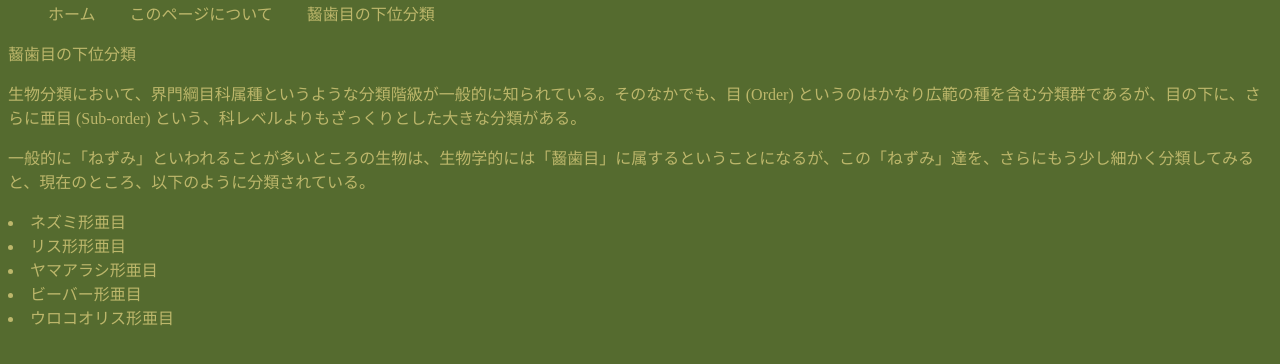
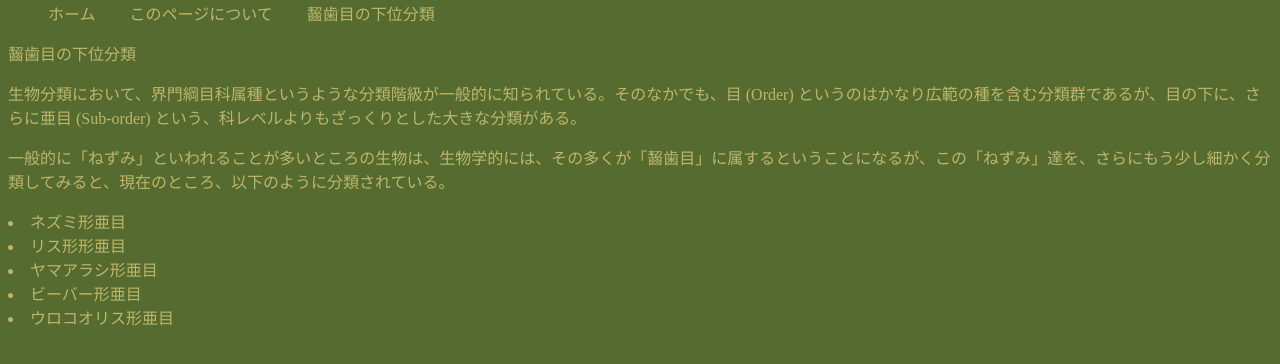
Before and after one commit to pygoscelis02/Nezumi-Ojisan-Repository01, a plain HTML site: page NEZUMI-NEZUMI/rodents-classification.html in a window 1280 px wide. Shown: the part 74-438 px from the top of the page. Drawn offline with Linux system fonts and the light colour scheme.

Commit message:
docs: ねずみの説明

```diff
--- a/NEZUMI-NEZUMI/rodents-classification.html
+++ b/NEZUMI-NEZUMI/rodents-classification.html
@@ -21,7 +21,7 @@
             <main>
                 <p>齧歯目の下位分類</p>
                 <p>生物分類において、界門綱目科属種というような分類階級が一般的に知られている。そのなかでも、目 (Order) というのはかなり広範の種を含む分類群であるが、目の下に、さらに亜目 (Sub-order) という、科レベルよりもざっくりとした大きな分類がある。</p>
-                <p>一般的に「ねずみ」といわれることが多いところの生物は、生物学的には「齧歯目」に属するということになるが、この「ねずみ」達を、さらにもう少し細かく分類してみると、現在のところ、以下のように分類されている。</p>
+                <p>一般的に「ねずみ」といわれることが多いところの生物は、生物学的には、その多くが「齧歯目」に属するということになるが、この「ねずみ」達を、さらにもう少し細かく分類してみると、現在のところ、以下のように分類されている。</p>
                 <li>ネズミ形亜目</li>
                 <li>リス形形亜目</li>
                 <li>ヤマアラシ形亜目</li>
```
